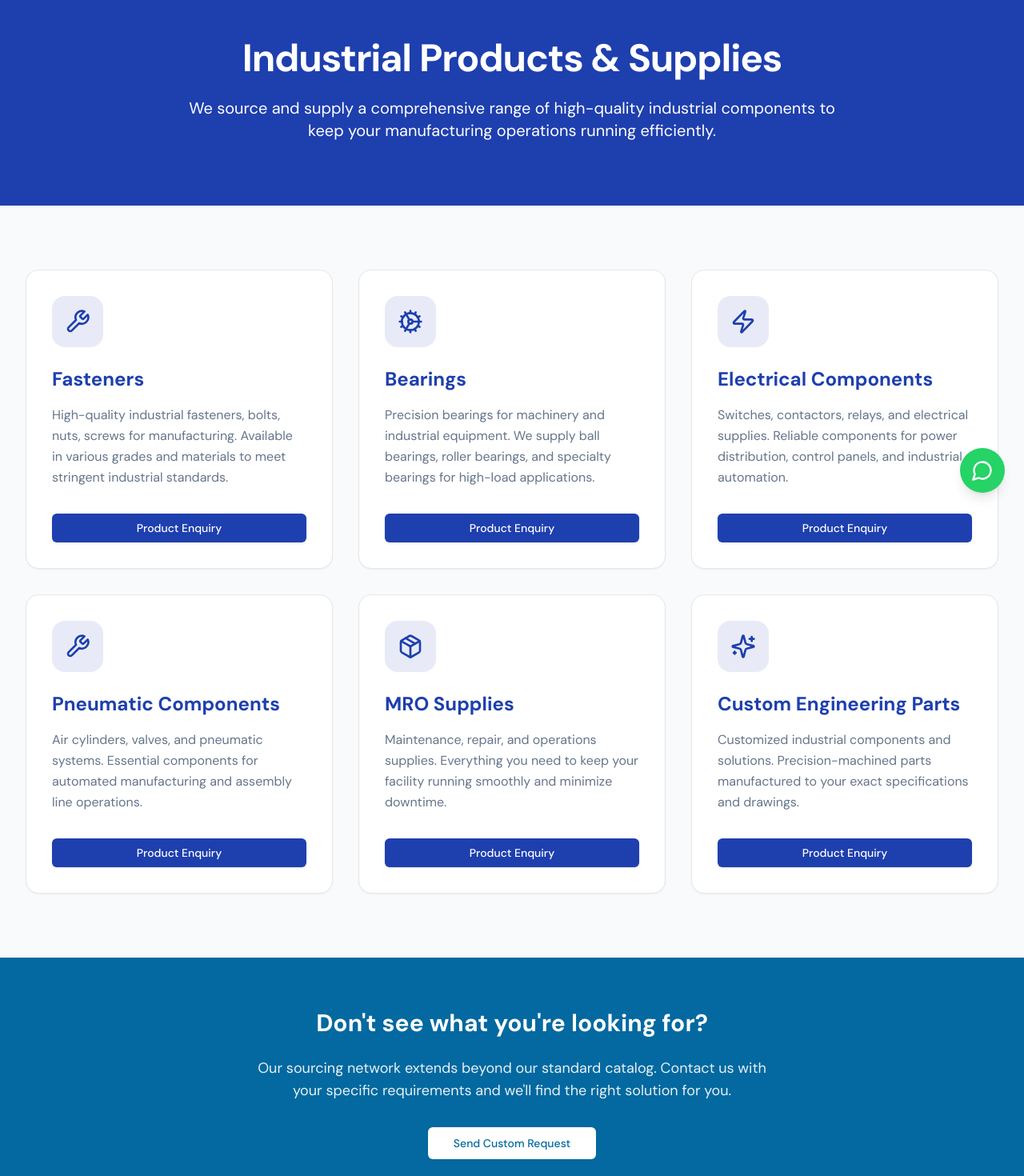
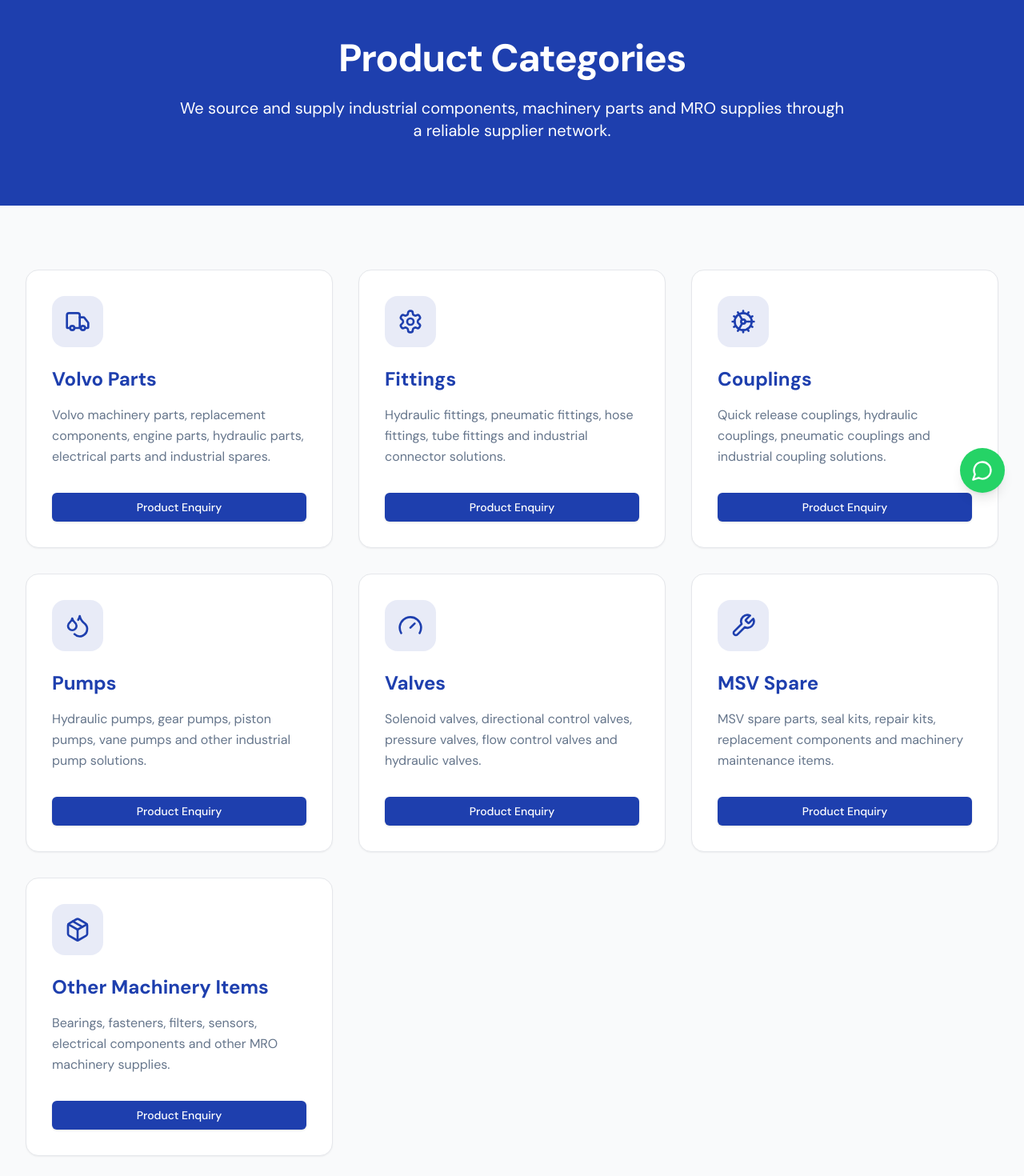
Before and after one commit to ravichhimpa04-lab/mrapex-industrial, a React (Vite) app in the folder apps/web/: page /products in a window 1280 px wide. Shown: the part 160-1630 px from the top of the page at 80% size. Built offline with nearby package versions, Linux system fonts and the light colour scheme; the HTML template or start-up script is replaced by a standard one; what pocketbase would draw is missing.

Commit message:
PRODUCTS PAGE: Updated product descriptions and added new products to the list.

```diff
--- a/apps/web/src/pages/ProductsPage.jsx
+++ b/apps/web/src/pages/ProductsPage.jsx
@@ -3,7 +3,7 @@
 import { Helmet } from 'react-helmet';
 import { motion } from 'framer-motion';
 import { Link } from 'react-router-dom';
-import { Wrench, Cog, Zap, Package, Settings, Sparkles, Wrench as ToolIcon } from 'lucide-react';
+import { Wrench, Cog, Droplets, Gauge, Package, Settings, Truck } from 'lucide-react';
 import { Button } from '@/components/ui/button';
 import Header from '@/components/Header.jsx';
 import Footer from '@/components/Footer.jsx';
@@ -11,42 +11,50 @@
 function ProductsPage() {
   const products = [
     {
-      icon: Wrench,
-      name: 'Fasteners',
-      description: 'High-quality industrial fasteners, bolts, nuts, screws for manufacturing. Available in various grades and materials to meet stringent industrial standards.',
+      icon: Truck,
+      name: 'Volvo Parts',
+      description: 'Volvo machinery parts, replacement components, engine parts, hydraulic parts, electrical parts and industrial spares.',
+    },
+    {
+      icon: Settings,
+      name: 'Fittings',
+      description: 'Hydraulic fittings, pneumatic fittings, hose fittings, tube fittings and industrial connector solutions.',
     },
     {
       icon: Cog,
-      name: 'Bearings',
-      description: 'Precision bearings for machinery and industrial equipment. We supply ball bearings, roller bearings, and specialty bearings for high-load applications.',
+      name: 'Couplings',
+      description: 'Quick release couplings, hydraulic couplings, pneumatic couplings and industrial coupling solutions.',
     },
     {
-      icon: Zap,
-      name: 'Electrical Components',
-      description: 'Switches, contactors, relays, and electrical supplies. Reliable components for power distribution, control panels, and industrial automation.',
+      icon: Droplets,
+      name: 'Pumps',
+      description: 'Hydraulic pumps, gear pumps, piston pumps, vane pumps and other industrial pump solutions.',
     },
     {
-      icon: ToolIcon,
-      name: 'Pneumatic Components',
-      description: 'Air cylinders, valves, and pneumatic systems. Essential components for automated manufacturing and assembly line operations.',
+      icon: Gauge,
+      name: 'Valves',
+      description: 'Solenoid valves, directional control valves, pressure valves, flow control valves and hydraulic valves.',
+    },
+    {
+      icon: Wrench,
+      name: 'MSV Spare',
+      description: 'MSV spare parts, seal kits, repair kits, replacement components and machinery maintenance items.',
     },
     {
       icon: Package,
-      name: 'MRO Supplies',
-      description: 'Maintenance, repair, and operations supplies. Everything you need to keep your facility running smoothly and minimize downtime.',
-    },
-    {
-      icon: Sparkles,
-      name: 'Custom Engineering Parts',
-      description: 'Customized industrial components and solutions. Precision-machined parts manufactured to your exact specifications and drawings.',
+      name: 'Other Machinery Items',
+      description: 'Bearings, fasteners, filters, sensors, electrical components and other MRO machinery supplies.',
     },
   ];
 
   return (
     <>
       <Helmet>
-        <title>Products - MRAPEX Industrial Components</title>
-        <meta name="description" content="Browse MRAPEX's comprehensive range of industrial components including fasteners, bearings, electrical components, pneumatic parts, and MRO supplies." />
+        <title>Products - MR Apex Industrial Components</title>
+        <meta
+          name="description"
+          content="Volvo Parts, Fittings, Couplings, Pumps, Valves, MSV Spare and Other Machinery Items from MR Apex Industrial Components."
+        />
       </Helmet>
 
       <Header />
@@ -59,7 +67,7 @@
               animate={{ opacity: 1, y: 0 }}
               className="text-4xl md:text-5xl font-bold mb-6 tracking-tight"
             >
-              Industrial Products & Supplies
+              Product Categories
             </motion.h1>
             <motion.p
               initial={{ opacity: 0, y: 20 }}
@@ -67,7 +75,7 @@
               transition={{ delay: 0.1 }}
               className="text-lg md:text-xl opacity-90 leading-relaxed"
             >
-              We source and supply a comprehensive range of high-quality industrial components to keep your manufacturing operations running efficiently.
+              We source and supply industrial components, machinery parts and MRO supplies through a reliable supplier network.
             </motion.p>
           </div>
         </section>
@@ -87,10 +95,15 @@
                   <div className="w-16 h-16 bg-primary/10 rounded-2xl flex items-center justify-center mb-6">
                     <product.icon className="w-8 h-8 text-primary" />
                   </div>
-                  <h2 className="text-2xl font-bold mb-4 text-foreground">{product.name}</h2>
+
+                  <h2 className="text-2xl font-bold mb-4 text-foreground">
+                    {product.name}
+                  </h2>
+
                   <p className="text-muted-foreground leading-relaxed mb-8 flex-grow">
                     {product.description}
                   </p>
+
                   <Button asChild className="w-full mt-auto">
                     <Link to="/contact">Product Enquiry</Link>
                   </Button>
@@ -102,12 +115,14 @@
 
         <section className="py-16 bg-accent text-accent-foreground">
           <div className="container-custom text-center">
-            <h2 className="text-2xl md:text-3xl font-bold mb-6">Don't see what you're looking for?</h2>
+            <h2 className="text-2xl md:text-3xl font-bold mb-6">
+              Need a specific industrial component?
+            </h2>
             <p className="text-lg opacity-90 mb-8 max-w-2xl mx-auto">
-              Our sourcing network extends beyond our standard catalog. Contact us with your specific requirements and we'll find the right solution for you.
+              Share your requirement, part number, sample image or product details. Our team will help you source the right item.
             </p>
-            <Button size="lg" variant="secondary" asChild className="bg-white text-accent hover:bg-gray-100">
-              <Link to="/contact">Send Custom Request</Link>
+            <Button size="lg" variant="secondary" asChild>
+              <Link to="/contact">Request a Quote</Link>
             </Button>
           </div>
         </section>
```
